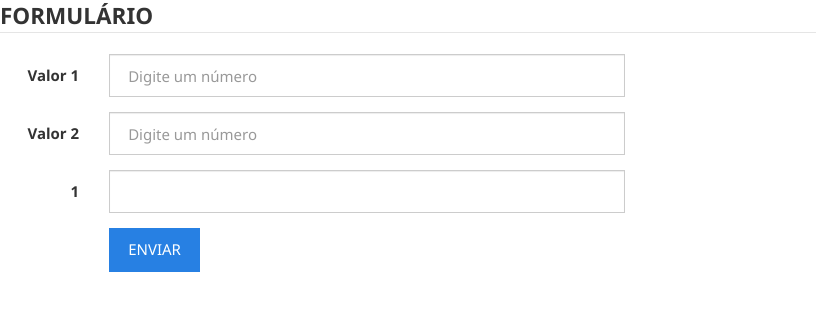
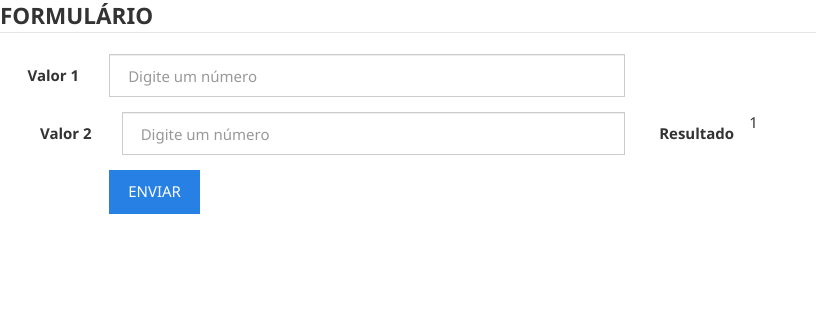
Before and after one commit to IgorPereira98/Exercicio0903, a PHP site: page /?inputvalor1=1 in a window 1280 px wide. Shown: the top 311 px of the page, without its empty margins (0-816 px from the left). Run offline with PHP 8.4, Linux system fonts and the light colour scheme; data that the repository does not hold is empty.

Commit message:
PROJETO FINALIZADASSO MULEKADA

```diff
--- a/index.php
+++ b/index.php
@@ -21,18 +21,15 @@ $total=$v1+$v2;
         <input type="text" class="form-control" name="inputvalor1" id="inputvalor1" placeholder="Digite um número">
       </div>
       </div>
-
-      <div class="form-group">
-      <label for="valor2" class="col-lg-1 control-label">Valor 2</label>
+     <label for="valor2" class="col-lg-1 control-label">Valor 2</label>
       <div class="col-lg-5">
-        <input type="text" class="form-control" name="inputvalor" id="inputvalor2" placeholder="Digite um número">
+      <input type="text" class="form-control" name="inputvalor2" id="inputvalor2" placeholder="Digite um número">
       </div>
       </div>
 
       <div class="form-group">
-      <label for="inputresult" class="col-lg-1 control-label"><?=$total;?></label>
+      <label for="inputresult" class="col-lg-1 control-label">Resultado</label> <?=$total;?>
       <div class="col-lg-5">
-        <input type="text" class="form-control" id="inputresult">
       </div>
       </div>
 
```
